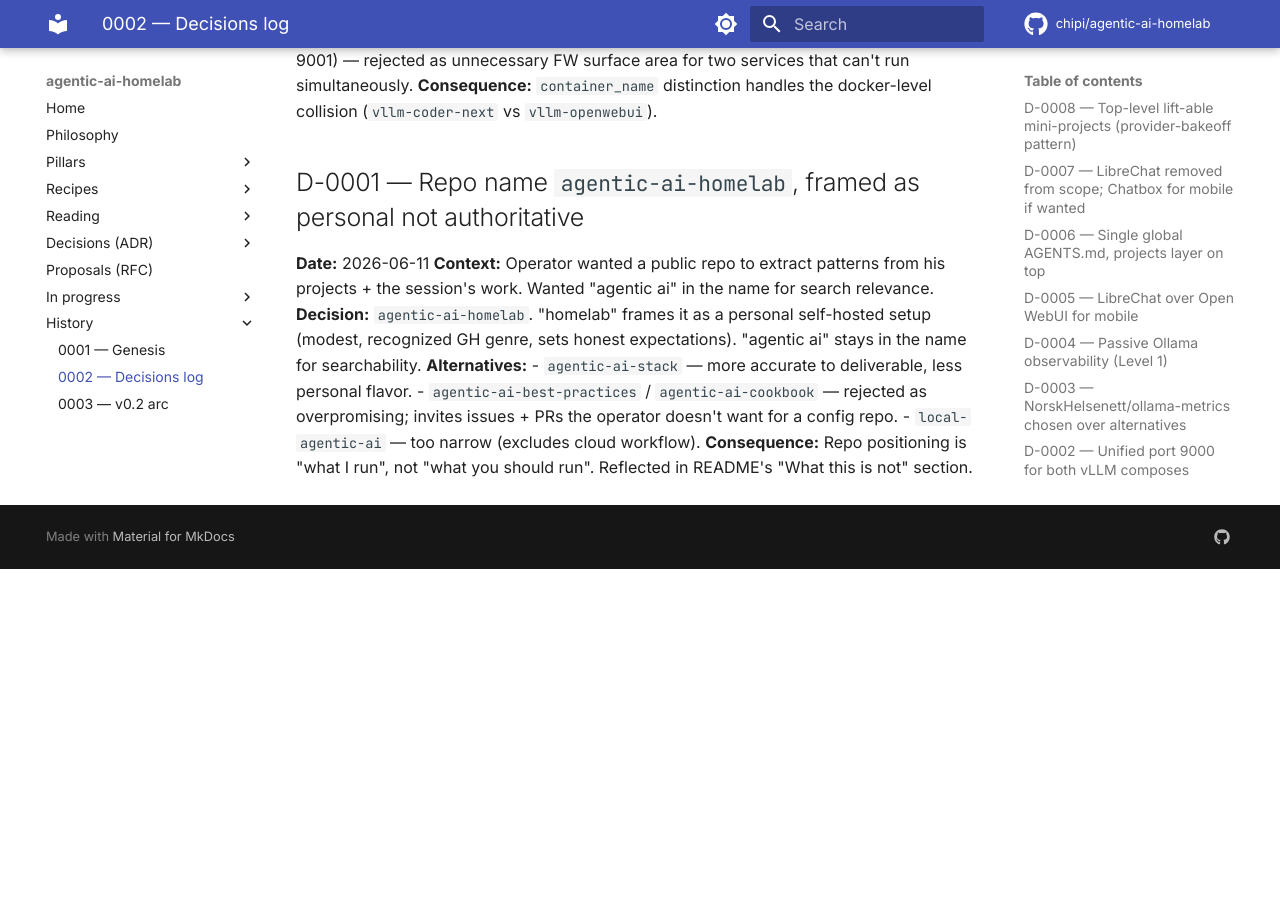
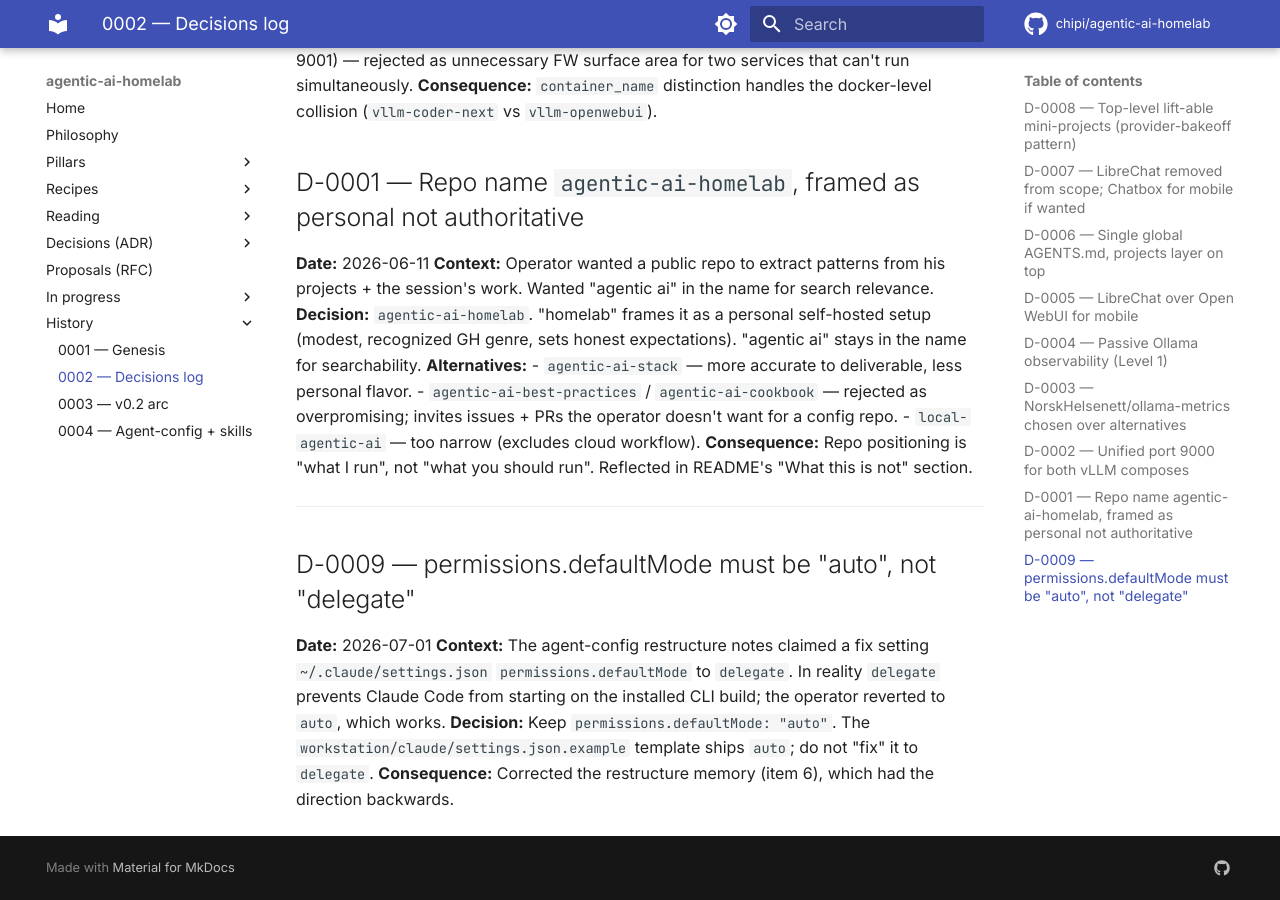
Before and after one commit to chipi/agentic-ai-homelab, an MkDocs documentation site: the page built from docs/history/0002-decisions.md, in a window 1280 px wide and 900 px high, scrolled down 3331 px. Built offline with MkDocs 1.6.1 and Material for MkDocs 9.7.7, drawn with Linux system fonts in a browser that asks for light colours; comment, search, counter and statistics services are not loaded; before the commit the page ends 3900 px from its top, so only the background shows below that.

Commit message:
docs: ADR-0002 (per-folder split) + history/0004 arc + D-0009
Records this session: the AGENTS.md per-folder split decision (ADR-0002), the session-continuity entry, and the defaultMode=auto operational decision. Produced via the new-doc and close-arc skills.

Co-Authored-By: Claude Opus 4.8 (1M context) <noreply@anthropic.com>

```diff
--- a/docs/history/0002-decisions.md
+++ b/docs/history/0002-decisions.md
@@ -188,3 +188,17 @@ self-hosted setup (modest, recognized GH genre, sets honest expectations).
 - `local-agentic-ai` — too narrow (excludes cloud workflow).
 **Consequence:** Repo positioning is "what I run", not "what you should run".
 Reflected in README's "What this is not" section.
+---
+
+## D-0009 — permissions.defaultMode must be "auto", not "delegate"
+
+**Date:** 2026-07-01
+**Context:** The agent-config restructure notes claimed a fix setting
+`~/.claude/settings.json` `permissions.defaultMode` to `delegate`. In reality
+`delegate` prevents Claude Code from starting on the installed CLI build; the
+operator reverted to `auto`, which works.
+**Decision:** Keep `permissions.defaultMode: "auto"`. The
+`workstation/claude/settings.json.example` template ships `auto`; do not "fix" it
+to `delegate`.
+**Consequence:** Corrected the restructure memory (item 6), which had the
+direction backwards.
--- a/mkdocs.yml
+++ b/mkdocs.yml
@@ -104,6 +104,7 @@ nav:
   - Decisions (ADR):
     - Overview: adr/README.md
     - ADR-0001 — Repo scope: adr/ADR-0001-repo-scope.md
+    - ADR-0002 — AGENTS.md per-folder split: adr/ADR-0002-agents-md-per-folder-split.md
   - Proposals (RFC):
     - Overview: rfc/README.md
   - In progress:
@@ -114,6 +115,7 @@ nav:
     - "0001 — Genesis": history/0001-genesis.md
     - "0002 — Decisions log": history/0002-decisions.md
     - "0003 — v0.2 arc": history/0003-v0.2-arc.md
+    - "0004 — Agent-config + skills": history/0004-agent-config-and-skills.md
 
 extra:
   social:
```
Also changed, not shown: docs/adr/ADR-0002-agents-md-per-folder-split.md (added, +43 -0 lines), docs/adr/README.md (+1 -0 lines), docs/history/0004-agent-config-and-skills.md (added, +51 -0 lines).
